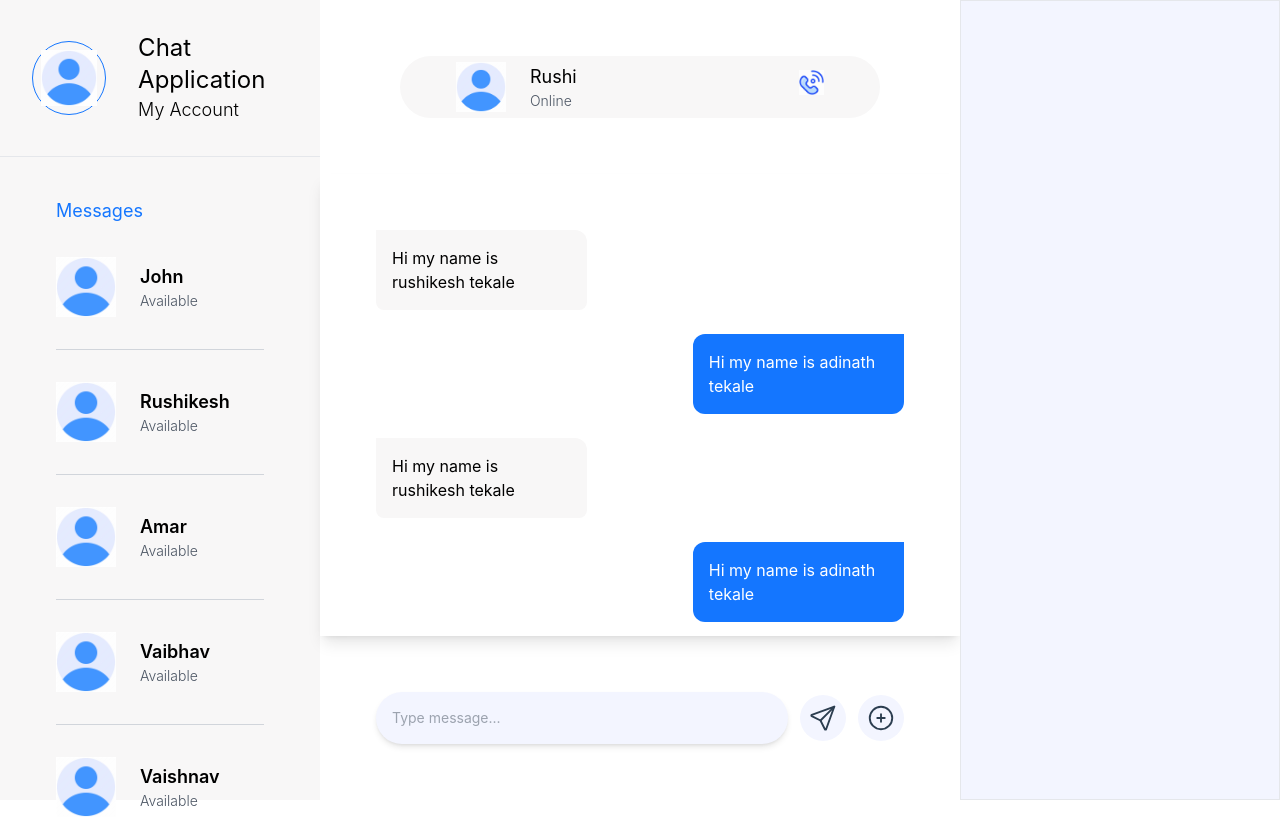
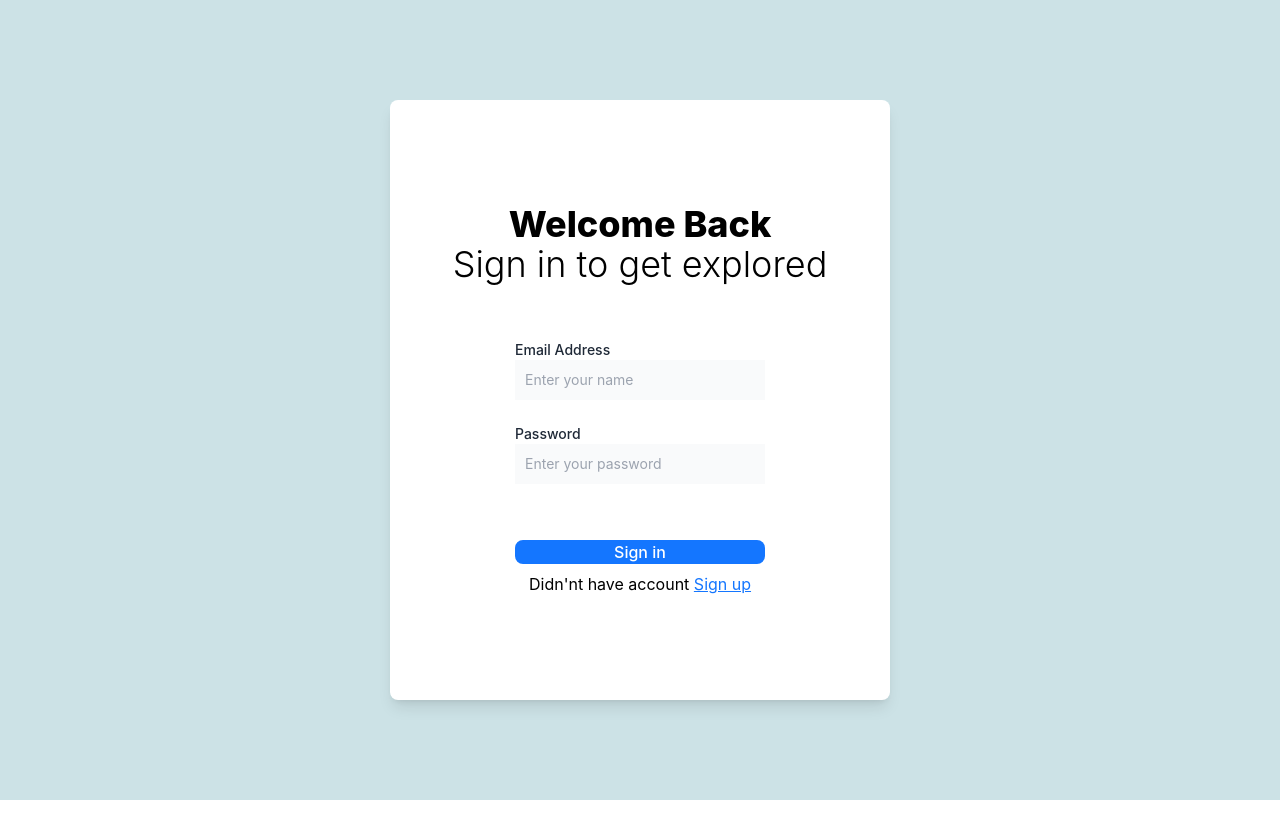
Before and after one commit to RushikeshTekale66/Chat-Applicatioon-Client, a React (Create React App) app: page /users/sign_in in a window 1280 px wide. Before the commit this address led to /. Shown: the top 818 px of the page. Built offline with nearby package versions, Linux system fonts and the light colour scheme; the HTML template or start-up script is replaced by a standard one.

Commit message:
11: Mapped the conversations , Updated the login form api

```diff
--- a/src/App.js
+++ b/src/App.js
@@ -5,9 +5,9 @@ import {  Navigate, Route, Routes, redirect } from 'react-router-dom';
 
 function App() {
 
-  const ProtectedRoute = ({children})=>{
-    const isLoggedIn = localStorage.getItem('user:token')!==null || true
-    if(!isLoggedIn) {
+  const ProtectedRoute = ({children, auth=false})=>{
+    const isLoggedIn = localStorage.getItem('user:token')!==null || false
+    if(!isLoggedIn && auth) {
       return <Navigate to= {'/users/sign_in'}/>
     }
     else if(isLoggedIn && ['/users/sign_in', '/users/sign_up'].includes(window.location.pathname)){
@@ -20,7 +20,7 @@ function App() {
   return (
     <Routes>
       <Route path='/' element={
-        <ProtectedRoute>
+        <ProtectedRoute auth = {true}>
           <Dashboard/>
         </ProtectedRoute>
       }></Route>
--- a/src/modules/Dashboard/index.js
+++ b/src/modules/Dashboard/index.js
@@ -1,41 +1,31 @@
-import React from 'react';
+import React, { useEffect, useState } from 'react';
 import Avatar from '../../Assets/profile.jpg'
 import CallImg from '../../Assets/call.jpg';
 import Input from '../../Components/Inputs/index'
 
 const Dashboard = () => {
-    const contacts = [
-        {
-            name: 'John',
-            status: 'Available',
-            img: Avatar
-        },
-        {
-            name: 'Rushikesh',
-            status: 'Available',
-            img: Avatar
-        },
-        {
-            name: 'Amar',
-            status: 'Available',
-            img: Avatar
-        },
-        {
-            name: 'Vaibhav',
-            status: 'Available',
-            img: Avatar
-        },
-        {
-            name: 'Vaishnav',
-            status: 'Available',
-            img: Avatar
-        },
-        {
-            name: 'Akash',
-            status: 'Available',
-            img: Avatar
-        }
-    ]
+
+    useEffect(()=>{
+        const loggedInUser = JSON.parse(localStorage.getItem('user:detail'))
+        const fetchConversations = async()=>{
+            const res = await fetch(`http://localhost:8000/api/conversations/${loggedInUser?.id}`,{
+            method:'GET',
+            headers:{
+                'Content-Type':'application/json'
+            },
+        })
+        const resData = await res.json();
+        // console.log(resData);
+        setConversations(resData);
+    }
+    fetchConversations();
+},[])
+
+    const [user, setUser]= useState(JSON.parse(localStorage.getItem('user:detail')))
+    // console.log(user);
+
+    const [conversations, setConversations] = useState([]);
+
     return (
         <div className=' w-screen bg-[#cce2e6] h-screen flex justify-center items-center'>
 
@@ -46,7 +36,7 @@ const Dashboard = () => {
                 <div className=' flex items-center my-8 mx-8'>
                     <div className=' border border-primary bg-secondary p-[8px] rounded-full' ><img src={Avatar} width={70} height={70} alt='profile image' /></div>
                     <div className=' ml-8'>
-                        <h3 className=' text-2xl'>Chat Application</h3>
+                        <h3 className=' text-2xl'>{user.fullName}</h3>
                         <p className=' text-lg font-light'>My Account</p>
                     </div>
                 </div>
@@ -56,13 +46,13 @@ const Dashboard = () => {
                 <div className=' mx-14 mt-10'>
                     <div className=' text-primary text-lg'>Messages</div>
                     {
-                        contacts.map(({ name, status, img }) => {
+                        conversations.map(({ conversationId, user }) => {
                             return (
                                 <div className=' flex items-center py-8 border-b border-b-gray-300 cursor-pointer'>
-                                    <div className=''><img src={img} width={60} height={60} alt='profile image' /></div>
+                                    <div className=''><img src={Avatar} width={60} height={60} alt='profile image' /></div>
                                     <div className=' ml-6'>
-                                        <h3 className=' text-lg font-semibold'>{name}</h3>
-                                        <p className=' text-sm text-gray-600 font-light'>{status}</p>
+                                        <h3 className=' text-lg font-semibold'>{user.fullName}</h3>
+                                        <p className=' text-sm text-gray-600 font-light'>{user.email}</p>
                                     </div>
                                 </div>
                             )
--- a/src/modules/Form/index.js
+++ b/src/modules/Form/index.js
@@ -18,13 +18,39 @@ const Form = ({
 
   const navigate = useNavigate();
 
+  const handleSubmit = async (e) => {
+    console.log(data);
+    e.preventDefault();
+    const res = await fetch(`http://localhost:8000/api/${isSignPage ? 'login' : 'register'}`, {
+      method: 'POST',
+      headers: {
+        'Content-Type': 'application/json'
+      },
+      body: JSON.stringify(data)
+    })
+
+    if (res.status == 400) {
+      alert("Invalid Credentials")
+    }
+    else {
+      const resData = await res.json();
+      // console.log(resData);
+      if (resData.token) {
+        localStorage.setItem('user:token', resData.token);
+        localStorage.setItem('user:detail', JSON.stringify(resData.user));
+        navigate('/')
+      }
+    }
+
+  }
+
   return (
     <div className=" bg-[#cce2e6] h-screen flex justify-center items-center">
       <div className=" bg-white w-[500px] h-[600px] shadow-lg rounded-lg flex flex-col justify-center items-center">
         <div className=' text-4xl font-extrabold '>Welcome {isSignPage && 'Back'}</div>
         <div className=' text-4xl font-light mb-14'>{isSignPage ? 'Sign in to get explored' : 'Signup to get started'}</div>
 
-        <form className=' flex flex-col items-center w-full' onSubmit={() => console.log("Submited")}>
+        <form className=' flex flex-col items-center w-full' onSubmit={(e) => handleSubmit(e)}>
           {!isSignPage && <Input label="Full name" name="name" placeholder="Enter your full name" className="mb-6" value={data.fullName} onChange={(e) => setData({ ...data, fullName: e.target.value })} />}
 
           <Input label="Email Address" type='email' name="email" placeholder="Enter your name" className="mb-6" value={data.email} onChange={(e) => setData({ ...data, email: e.target.value })} />
@@ -34,7 +60,7 @@ const Form = ({
           <Buttons label={isSignPage ? 'Sign in' : 'Sign up'} type='submit' className="w-1/2 mb-2" />
         </form>
 
-        <div>{isSignPage ? "Didn'nt have account" : "Already have an account?"} <span className=' text-primary cursor-pointer underline' onClick={()=>navigate((`/users/${isSignPage? 'sign_up':'sign_in'}`))}>{isSignPage ? 'Sign up' : 'Sign in'}</span></div>
+        <div>{isSignPage ? "Didn'nt have account" : "Already have an account?"} <span className=' text-primary cursor-pointer underline' onClick={() => navigate((`/users/${isSignPage ? 'sign_up' : 'sign_in'}`))}>{isSignPage ? 'Sign up' : 'Sign in'}</span></div>
       </div>
     </div>
   )
```
